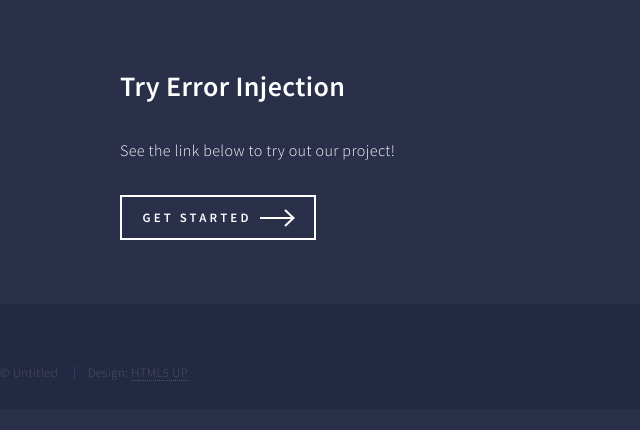
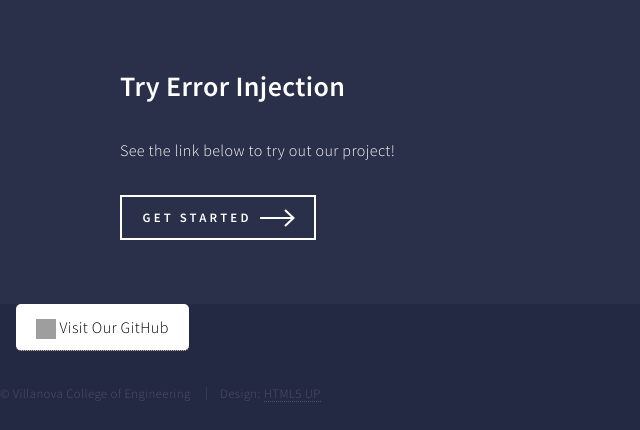
Before and after one commit to sevenkieran/SHEAA-Website, a Flask app: page /aboutProject in a window 1280 px wide. Shown: the part 4559-4989 px from the top of the page, without its empty margins (0-640 px from the left). Before the commit the page ends 4940 px from the top, so only its background shows below. Run offline with Flask 3, Linux system fonts and the light colour scheme; grey boxes are pictures that could not be loaded.

Commit message:
fixed color bug

```diff
--- a/website/templates/aboutProject.html
+++ b/website/templates/aboutProject.html
@@ -368,7 +368,7 @@
                     </p>
                     <ul class="actions">
                         <li>
-                            <a href="/aboutModel" class="button next">Get Started</a>
+                            <a href="/AboutModel" class="button next">Get Started</a>
                         </li>
                     </ul>
                 </div>
@@ -376,29 +376,62 @@
         </div>
     </div>
     <!-- Contact -->
+    <!--Styles-->
+    <style>
+        html,
+        body {
+            height: 100%;
+            margin: 0;
+            display: flex;
+            flex-direction: column;
+        }
+
+        #wrapper {
+            flex: 1 0 auto;
+            display: flex;
+            flex-direction: column;
+        }
+
+        footer#footer {
+            width: 100%;
+            flex-shrink: 0;
+            /* This ensures that the footer doesn't shrink if there's not enough space */
+        }
+
+        .btn {
+            display: inline-block;
+            background-color: white;
+            /* Change this to your preferred color */
+            color: black;
+            /* This is the text color */
+            padding: 10px 20px;
+            /* This is the inner spacing of the button */
+            text-decoration: none;
+            /* This removes the underline */
+            border-radius: 5px;
+            /* This gives the button rounded corners */
+            transition: background-color 0.3s ease;
+            /* This adds a nice hover effect */
+        }
+
+        .btn:hover {
+            background-color: #666;
+            /* This changes the background color when you hover over the button */
+        }
+    </style>
 
     <!-- Footer -->
     <footer id="footer">
-        <div class="inner">
-            <ul class="icons">
-                <li>
-                    <a href="#" class="icon brands alt fa-twitter"><span class="label">Twitter</span></a>
-                </li>
-                <li>
-                    <a href="#" class="icon brands alt fa-facebook-f"><span class="label">Facebook</span></a>
-                </li>
-                <li>
-                    <a href="#" class="icon brands alt fa-instagram"><span class="label">Instagram</span></a>
-                </li>
-                <li>
-                    <a href="#" class="icon brands alt fa-github"><span class="label">GitHub</span></a>
-                </li>
-                <li>
-                    <a href="#" class="icon brands alt fa-linkedin-in"><span class="label">LinkedIn</span></a>
-                </li>
+        <div>
+            <ul>
+                <a href="https://github.com/liambaker10/SHEAA" class="btn" target="_blank">
+                    <img src="https://github.githubassets.com/images/modules/logos_page/GitHub-Mark.png"
+                        alt="GitHub logo" style="width: 20px; height: 20px; vertical-align: middle;">
+                    Visit Our GitHub
+                </a>
             </ul>
             <ul class="copyright">
-                <li>&copy; Untitled</li>
+                <li>&copy; Villanova College of Engineering</li>
                 <li>Design: <a href="https://html5up.net">HTML5 UP</a></li>
             </ul>
         </div>
--- a/website/templates/tryBartSingle.html
+++ b/website/templates/tryBartSingle.html
@@ -35,7 +35,7 @@
                                 </div>
                                 <div class="user_info">
                                     <span color="blue">&nbsp Bart Injection</span>
-                                    <p color="dark">&nbsp Enter a Prompt:</p>
+                                    <p style="color: black">&nbsp Enter a Prompt:</p>
                                 </div>
                             </div>
                         </div>
--- a/website/templates/tryBert.html
+++ b/website/templates/tryBert.html
@@ -34,8 +34,8 @@
 									<span class="online_icon"></span>
 								</div>
 								<div class="user_info">
-									<span color="blue">&nbsp Bert-base</span>
-									<p color="dark">&nbsp Enter a Prompt:</p>
+									<span color="blue">&nbsp Bert</span>
+									<p style="color: black">&nbsp Enter a Prompt:</p>
 								</div>
 							</div>
 						</div>
@@ -146,7 +146,7 @@
 		document.getElementById(elementId).textContent = name + ":" + value;
 		document.getElementById("numSentences").value = value;
 	}
-				// Send Message
+	// Send Message
 	$(document).ready(function () {
 		$("#messageArea").on("submit", function (event) {
 			const date = new Date();
--- a/website/templates/tryBertError.html
+++ b/website/templates/tryBertError.html
@@ -34,8 +34,8 @@
 									<span class="online_icon"></span>
 								</div>
 								<div class="user_info">
-									<span color="blue">&nbsp Bert Injection</span>
-									<p color="dark">&nbsp Enter a Prompt:</p>
+									<span color="blue">&nbsp Bert Error Injection</span>
+									<p style="color: black">&nbsp Enter a Prompt:</p>
 								</div>
 							</div>
 						</div>
--- a/website/templates/tryBertSingle.html
+++ b/website/templates/tryBertSingle.html
@@ -34,8 +34,8 @@
                                     <span class="online_icon"></span>
                                 </div>
                                 <div class="user_info">
-                                    <span color="blue">&nbsp Bert Injection</span>
-                                    <p color="dark">&nbsp Enter a Prompt:</p>
+                                    <span color="blue">&nbsp Bert Error Injection</span>
+                                    <p style="color: black">&nbsp Enter a Prompt:</p>
                                 </div>
                             </div>
                         </div>
--- a/website/templates/tryGPT2Single.html
+++ b/website/templates/tryGPT2Single.html
@@ -34,8 +34,8 @@
                                     <span class="online_icon"></span>
                                 </div>
                                 <div class="user_info">
-                                    <span color="blue">&nbsp GPT2 Injection</span>
-                                    <p color="dark">&nbsp Enter a Prompt:</p>
+                                    <span color="blue">&nbsp GPT-2</span><br>
+                                    <span color="black">&nbsp Enter a prompt:</p>
                                 </div>
                             </div>
                         </div>
--- a/website/templates/tryGPT2error.html
+++ b/website/templates/tryGPT2error.html
@@ -32,8 +32,8 @@
 									<span class="online_icon"></span>
 								</div>
 								<div class="user_info">
-									<span color="blue">&nbsp GPT-2 Injection</span>
-									<p color="dark">&nbsp Enter a Prompt:</p>
+									<span color="blue">&nbsp GPT-2</span><br>
+									<span color="black">&nbsp Enter a prompt:</p>
 								</div>
 							</div>
 						</div>
--- a/website/templates/tryModelGPT2.html
+++ b/website/templates/tryModelGPT2.html
@@ -33,8 +33,8 @@ content%}
 									<span class="online_icon"></span>
 								</div>
 								<div class="user_info">
-									<span color="blue">&nbsp GPT-2</span>
-									<p color="dark">&nbsp Enter a prompt:</p>
+									<span color="blue">&nbsp GPT-2</span><br>
+									<span color="black">&nbsp Enter a prompt:</p>
 								</div>
 							</div>
 						</div>
--- a/website/templates/tryRoBERTa.html
+++ b/website/templates/tryRoBERTa.html
@@ -35,7 +35,7 @@
 								</div>
 								<div class="user_info">
 									<span color="blue">&nbsp RoBERTa</span>
-									<p color="dark">&nbsp Enter a Prompt:</p>
+									<p style="color: black">&nbsp Enter a Prompt:</p>
 								</div>
 							</div>
 						</div>
@@ -146,7 +146,7 @@
 		document.getElementById(elementId).textContent = name + ":" + value;
 		document.getElementById("numSentences").value = value;
 	}
-				// Send Message
+	// Send Message
 	$(document).ready(function () {
 		$("#messageArea").on("submit", function (event) {
 			const date = new Date();
@@ -182,5 +182,6 @@
 		});
 	});
 </script>
+
 </html>
 {% endblock %}
--- a/website/templates/tryRoBERTaError.html
+++ b/website/templates/tryRoBERTaError.html
@@ -35,8 +35,8 @@
 									<span class="online_icon"></span>
 								</div>
 								<div class="user_info">
-									<span color="blue">&nbsp RoBERTa Injection</span>
-									<p color="dark">&nbsp Enter a Prompt:</p>
+									<span color="blue">&nbsp RoBERTa Error Injection</span>
+									<p style="color: black">&nbsp Enter a Prompt:</p>
 								</div>
 							</div>
 						</div>
--- a/website/templates/tryRobertaSingle.html
+++ b/website/templates/tryRobertaSingle.html
@@ -34,8 +34,8 @@
                                     <span class="online_icon"></span>
                                 </div>
                                 <div class="user_info">
-                                    <span color="blue">&nbsp RoBERTa Injection</span>
-                                    <p color="dark">&nbsp Enter a Prompt:</p>
+                                    <span color="blue">&nbsp RoBERTa Error Injection</span>
+                                    <p style="color: black">&nbsp Enter a Prompt:</p>
                                 </div>
                             </div>
                         </div>
```
Also changed, not shown: website/templates/about.html (+28 -14 lines), website/templates/tryBart.html (+23 -10 lines), 1 other file. Lines whose indentation alone changed are shown as unchanged.
